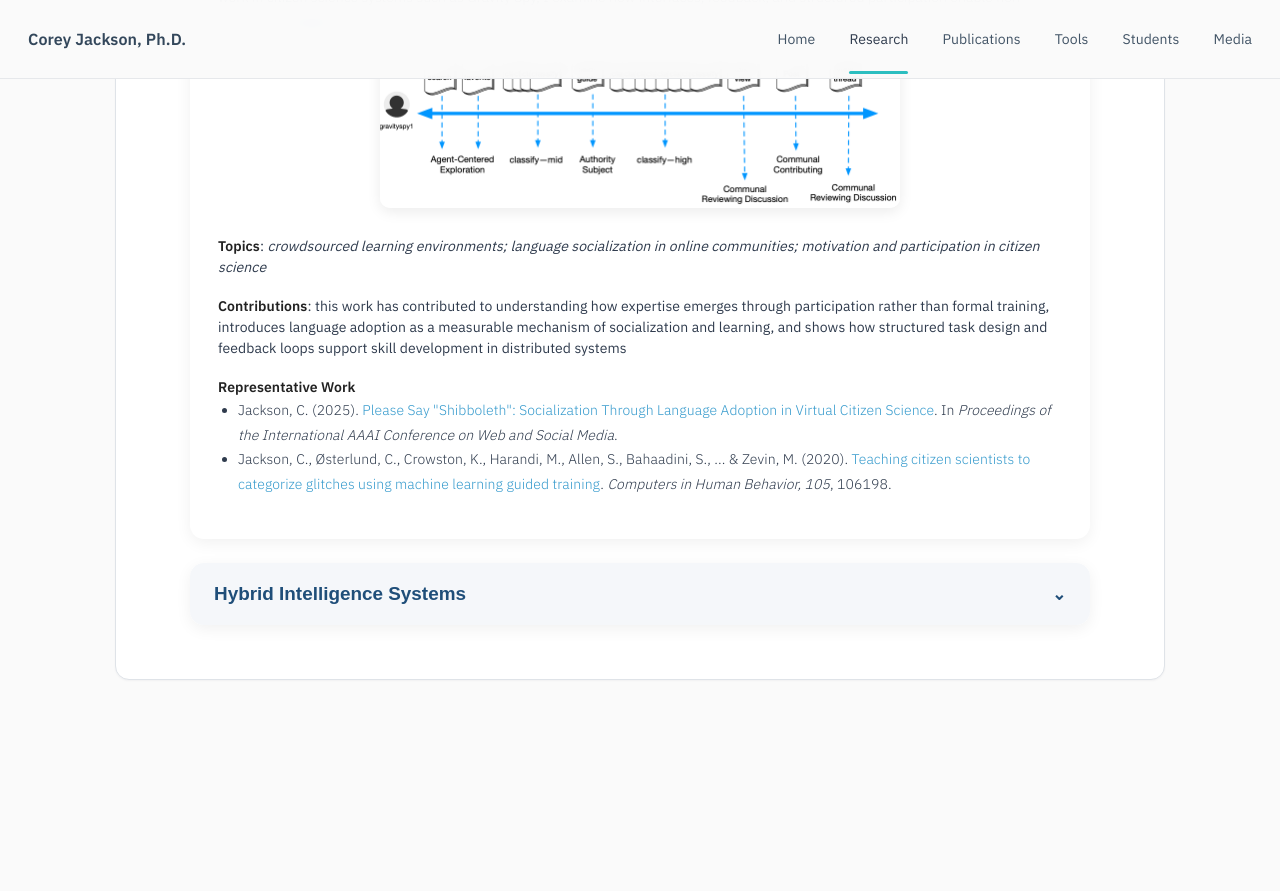
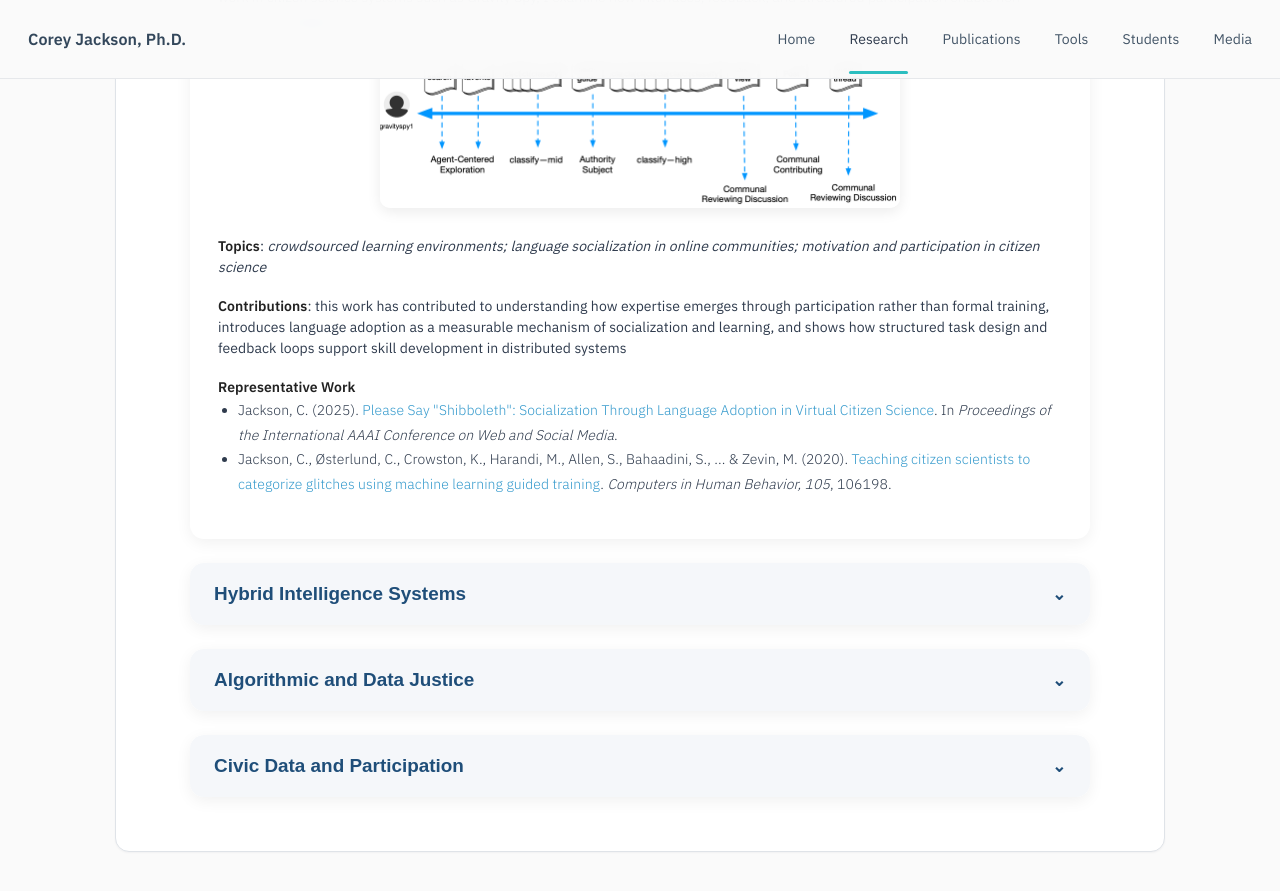
Before and after one commit to cjacks04/cjacks04.github.io, a Jekyll site: the page built from research.md, in a window 1280 px wide and 900 px high, scrolled down 534 px. Shown: the top 891 px of the window. Built offline with Jekyll 4.4.1, drawn with Linux system fonts in a browser that asks for light colours; nearby versions of some CDN libraries; a style sheet for code colours, icons or effects is not loaded; before the commit the page ends 1262 px from its top, so only the background shows below that.

Commit message:
Finish research accordion cleanup

```diff
--- a/research.md
+++ b/research.md
@@ -67,6 +67,60 @@ permalink: /research/
     </div>
   </div>
 
+  <!-- ALGORITHMIC AND DATA JUSTICE -->
+  <div class="research-card collapsible-card">
+    <button class="research-card-toggle" type="button">
+      <span>Algorithmic and Data Justice</span>
+    </button>
+    <div class="research-card-content">
+      <p>
+        This research examines how AI systems embed assumptions about fairness, legitimacy, and decision-making. It develops participatory approaches in which communities act as evaluators of algorithmic systems, bringing contextual knowledge and normative reasoning into oversight processes.
+      </p>
+      <div class="research-image">
+        <img src="/assets/img/research/algorithm.png" alt="The interface for AI learning" />
+      </div>
+      <div class="research-section">
+        <strong>Topics</strong>: <em>participatory AI auditing; public perceptions of data use</em>
+      </div>
+      <div class="research-section">
+        <strong>Contributions</strong>: this work reframes AI auditing as a participatory and socially grounded process; demonstrates the importance of normative reasoning in evaluating algorithmic systems; and bridges technical AI evaluation with community-centered perspectives on responsible AI practices
+      </div>
+      <div class="research-section">
+        <strong>Representative Work</strong>
+        <ul>
+          <li>Jackson, C., Ahmad, T., Raj, S. D., & Wu, N. (2026). <a href="https://camps.aptaracorp.com/ACM_PMS/PMS/ACM/PACMHCI/PACMHCIV10I2/3757/4a2969fe-ed4e-11f0-957d-16ffd757ba29/OUT/PACMHCIv10i2-3757.html" target="_blank" rel="noopener">Beyond Bias Detection: Community auditors and normative reasoning in AI oversight</a>. <em>Proceedings of the ACM on Human-Computer Interaction</em>.</li>
+        </ul>
+      </div>
+    </div>
+  </div>
+
+  <!-- CIVIC DATA -->
+  <div class="research-card collapsible-card">
+    <button class="research-card-toggle" type="button">
+      <span>Civic Data and Participation</span>
+    </button>
+    <div class="research-card-content">
+      <p>
+        This work focuses on inequities in access to data and participation in civic processes. I study how environmental and public-sector data systems can better represent community knowledge, particularly in contexts of environmental justice and local decision-making.
+      </p>
+      <div class="research-image">
+        <img src="/assets/img/research/knowledge_map.png" alt="The interface for Knowledge Map" />
+      </div>
+      <div class="research-section">
+        <strong>Topics</strong>: <em>environmental justice mapping; civic data representativeness; Knowledge Map (community data portal)</em>
+      </div>
+      <div class="research-section">
+        <strong>Contributions</strong>: this work identifies structural barriers to participation in civic data systems; develops models for understanding representativeness in community-generated data; designs systems that integrate community narratives with institutional data (See: <a href="https://connect.doit.wisc.edu/knowledge-map/" target="_blank" rel="noopener">Knowledge Map</a>); designs systems that support third-sector knowledge of legislation
+      </div>
+      <div class="research-section">
+        <strong>Representative Work</strong>
+        <ul>
+          <li>Jeong, E., Jackson, C., Pandey, S., & Chen, K. (2026, April). <a href="https://dl.acm.org/doi/full/10.1145/3772318.3790756" target="_blank" rel="noopener">Seeing Like a Community: Public Perceptions of Data Use in Government</a>. In <em>Proceedings of the 2026 CHI Conference on Human Factors in Computing Systems.</em></li>
+        </ul>
+      </div>
+    </div>
+  </div>
+
 </div>
 
 <script>
```
